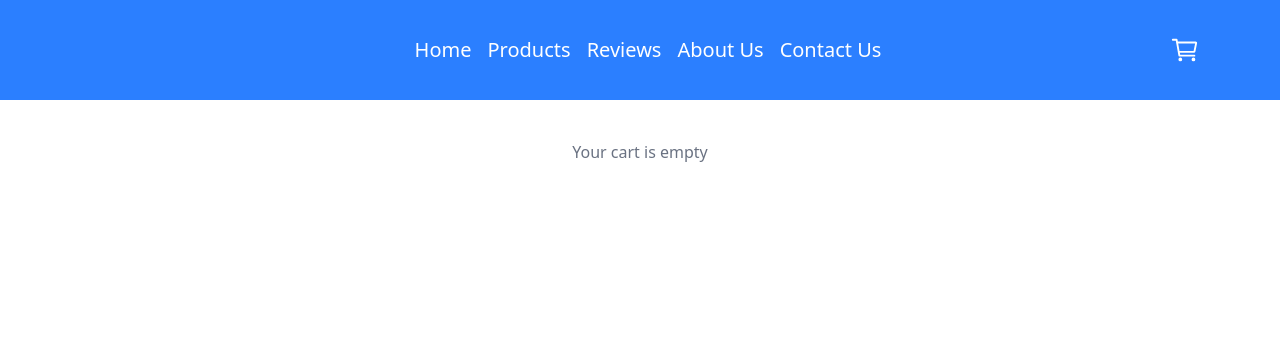
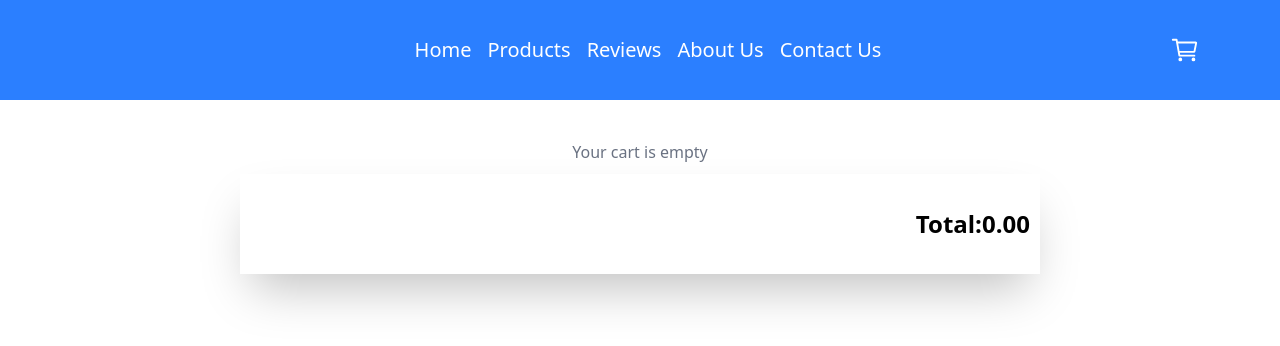
Before and after one commit to NethmiPramoddya/Shopping_app, a React (Vite) app in the folder frontend/: page /cart in a window 1280 px wide. Shown: the top 346 px of the page. Built offline with nearby package versions, Linux system fonts and the light colour scheme.

Commit message:
day -19 delete cart and getTotal functions

```diff
--- a/frontend/src/pages/client/Cart.jsx
+++ b/frontend/src/pages/client/Cart.jsx
@@ -1,5 +1,6 @@
 import React, { useState } from 'react'
-import { getCart } from '../../utils/cart'
+import { addToCart, getCart, getTotal } from '../../utils/cart'
+import { FaTrashAlt } from "react-icons/fa";
 
 export default function Cart() {
     const [cart, setCart] = useState(() => {
@@ -19,27 +20,47 @@ export default function Cart() {
         cart.map(
             (item)=>{
                 return(
-                    <div key={item.productId} className='w-[800px] h-[100px] m-[10px] flex flex-row shadow-2xl items-center'>
+                    <div key={item.productId} className='w-[800px] h-[100px] m-[10px] flex flex-row shadow-2xl relative items-center'>
                         <img src={item.image} className='w-[100px] h-[100px] object-cover' />
                         <div className="w-[320px] h-full flex flex-col justify-center pl-[10px]">
                             <h3 className="font-bold">{item.name}</h3>
                             <p className=" font-semibold text-gray-600">{item.price.toLocaleString('en-US', {minimumFractionDigits: 2, maximumFractionDigits: 2})}</p>
                         </div>
                         <div className="w-[190px] h-full flex flex-row justify-center items-center">
-                            <button className='flex justify-center items-center w-[30px] text-white rounded-xl bg-blue-600 cursor-pointer hover:bg-blue-700'>-</button>
+                            <button className='flex justify-center items-center w-[30px] text-white rounded-xl bg-blue-600 cursor-pointer hover:bg-blue-700' onClick={() => {
+                                let updatedCart;
+                                if (item.quantity > 1) {
+                                    updatedCart = addToCart(item, -1);
+                                } else {
+                                    // Remove item from cart if quantity is 1 or less
+                                    updatedCart = addToCart(item, -item.quantity);
+                                }
+                                setCart(updatedCart || getCart());
+                            }}>-</button>
                             <span className="text-sm mx-[10px] text-gray-500">Quantity: {item.quantity}</span>
-                            <button className='flex justify-center items-center w-[30px] text-white rounded-xl bg-blue-600 cursor-pointer hover:bg-blue-700'>+</button>
+                            <button className='flex justify-center items-center w-[30px] text-white rounded-xl bg-blue-600 cursor-pointer hover:bg-blue-700' onClick={()=>{
+                                addToCart(item, 1)
+                                setCart(getCart())
+                            }}>+</button>
                         </div>
-                        <div className="w-[190px] h-full">
-                            <h3 className="font-semibold">{item.name}</h3>
-                            <p className="text-gray-600">${item.price}</p>
-                            <p className="text-sm text-gray-500">Quantity: {item.quantity}</p>
+                        <div className="w-[190px] h-full flex justify-end items-center pr-[10px]">
+                            <span className=" font-semibold text-gray-600">{(item.quantity*item.price).toLocaleString('en-US', {minimumFractionDigits: 2, maximumFractionDigits: 2})}</span>
                         </div>
+                        <div className='w-[30px] h-[30px] absolute right-[-40px] flex items-center justify-center bg-red-700 text-white rounded-full border-[2px] border-red-700 hover:bg-white hover:text-red-700 cursor-pointer' onClick={()=>{
+                            addToCart(item, -item.quantity)
+                            setCart(getCart())
+                        }}><FaTrashAlt /></div>
                     </div>
                 )
             }
         )
       )}
+      <div className='w-[800px] h-[100px] m-[10px] p-[10px] flex flex-row shadow-2xl items-center justify-end'>
+         <span className=" font-semibold text-2xl">Total:{getTotal().toLocaleString('en-US', {minimumFractionDigits: 2, maximumFractionDigits: 2})}</span>
+      </div>
     </div>
+
+
+
   )
 }
--- a/frontend/src/utils/cart.js
+++ b/frontend/src/utils/cart.js
@@ -103,16 +103,26 @@ export function addToCart(product, qty){
     }else{
         // Update the quantity of the existing product
          const newQty = cart[existingProductIndex].quantity + qty;
-         if (newQty<=0){
-            const newCart = cart.filter((item, index)=>{
-                return index!== existingProductIndex
-            })
-            localStorage.setItem("cart", JSON.stringify(newCart))
-         }else{
-            cart[existingProductIndex].quantity = newQty
-            localStorage.setItem("cart", JSON.stringify(cart))
+         if (newQty <= 0) {
+            const newCart = cart.filter((_item, index) => {
+                return index !== existingProductIndex;
+            });
+            localStorage.setItem("cart", JSON.stringify(newCart));
+            return; // Exit the function after removing the item
+         } else {
+            cart[existingProductIndex].quantity = newQty;
+            localStorage.setItem("cart", JSON.stringify(cart));
          }
     }
     // Save the updated cart back to localStorage
     localStorage.setItem("cart", JSON.stringify(cart));
 }
+
+export function getTotal(){
+    const cart= getCart()
+    let total =0;
+    cart.forEach((item)=>{
+        total+=item.quantity*item.price
+    })
+    return total;
+}
```
